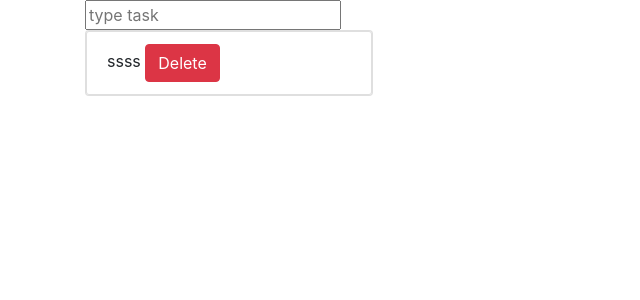
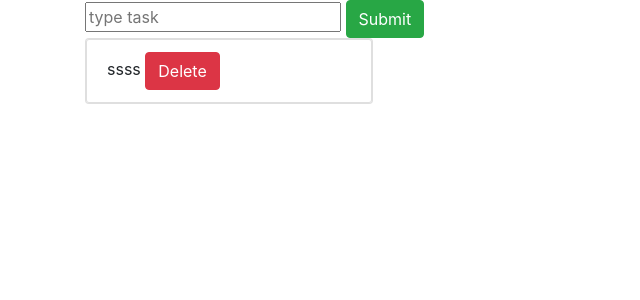
Before and after one commit to hamedsalimzadeh1999/django-todo, a Django app: page / in a window 1280 px wide. Shown: the part 56-356 px from the top of the page, without its empty margins (0-640 px from the left). Run offline with Django 3.2, Linux system fonts and the light colour scheme; data comes from the database, SQL or seed files in the repository; both versions use the stored data as it was after the commit; some libraries are stand-ins or nearby versions.

Commit message:
add add method task

```diff
--- a/core/media/template/index.html
+++ b/core/media/template/index.html
@@ -1,19 +1,19 @@
 
 {% extends 'base.html' %}
 {% block content%}
-{% csrf_token %}
-<form>
-<input type="text" placeholder="type task ">
 
-
-
+<form method="POST" action="./add/">
+  {% csrf_token %}
+<input type="text" placeholder="type task" name="task">
+<input type="submit" name="" class="btn btn-success">
 
 </form>
+
 <div class="card" style="width: 18rem;">
 <ul class="list-group ">
 {% for task in mytask %}
 <li class="list-group-item">{{task.TaskTitle}}
- <a href="/edit/{{task.id}}/" class="btn btn-danger">Delete</a>
+ <a href="/DeleteTask/{{task.id}}/" class="btn btn-danger">Delete</a>
 
 
 </li>
--- a/core/todo/urls.py
+++ b/core/todo/urls.py
@@ -1,6 +1,7 @@
 from django.urls import path , include
-from .views import index,DeletTask
+from .views import index,DeleteTask,AddTask
 urlpatterns = [
     path('' , index),
-    path("edit/<int:taskid>/", DeletTask, name="DeletTask"),
+    path("add/",AddTask , name="AddTask"),
+    path("DeleteTask/<int:taskid>/", DeleteTask, name="DeletTask"),
 ]
--- a/core/todo/views.py
+++ b/core/todo/views.py
@@ -6,13 +6,12 @@ def index(request):
     context ={'mytask':MyTodoList}
     return render(request, 'index.html' , context)
 
+
 def AddTask(request):
     mytask = request.POST['task']
-    task(TaskTitle=mytask).save()
+    task(TaskTitle = mytask).save()
     return redirect(request.META['HTTP_REFERER'])
 
-
-
-def DeletTask(request,taskid):
+def DeleteTask(request,taskid):
     task.objects.filter(id=taskid).delete()
     return redirect(request.META['HTTP_REFERER'])
```
Also changed, not shown: core/db.sqlite3.
